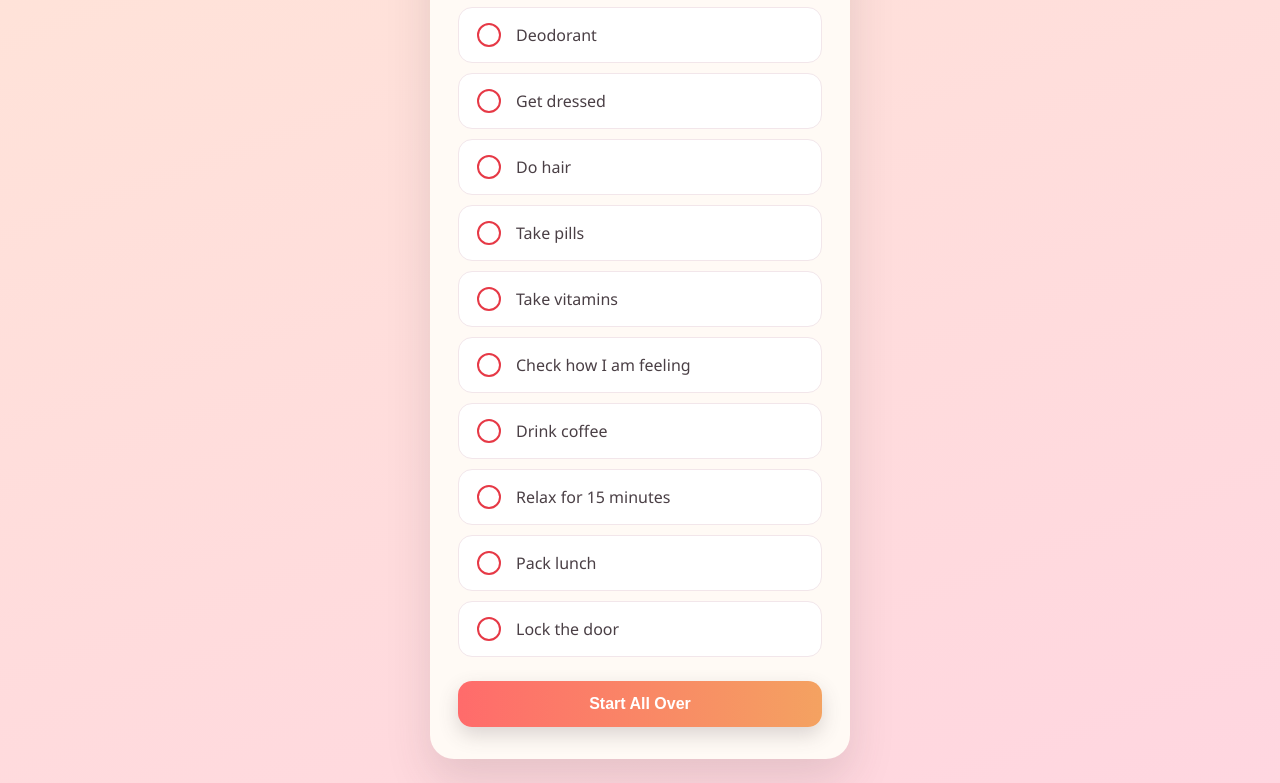
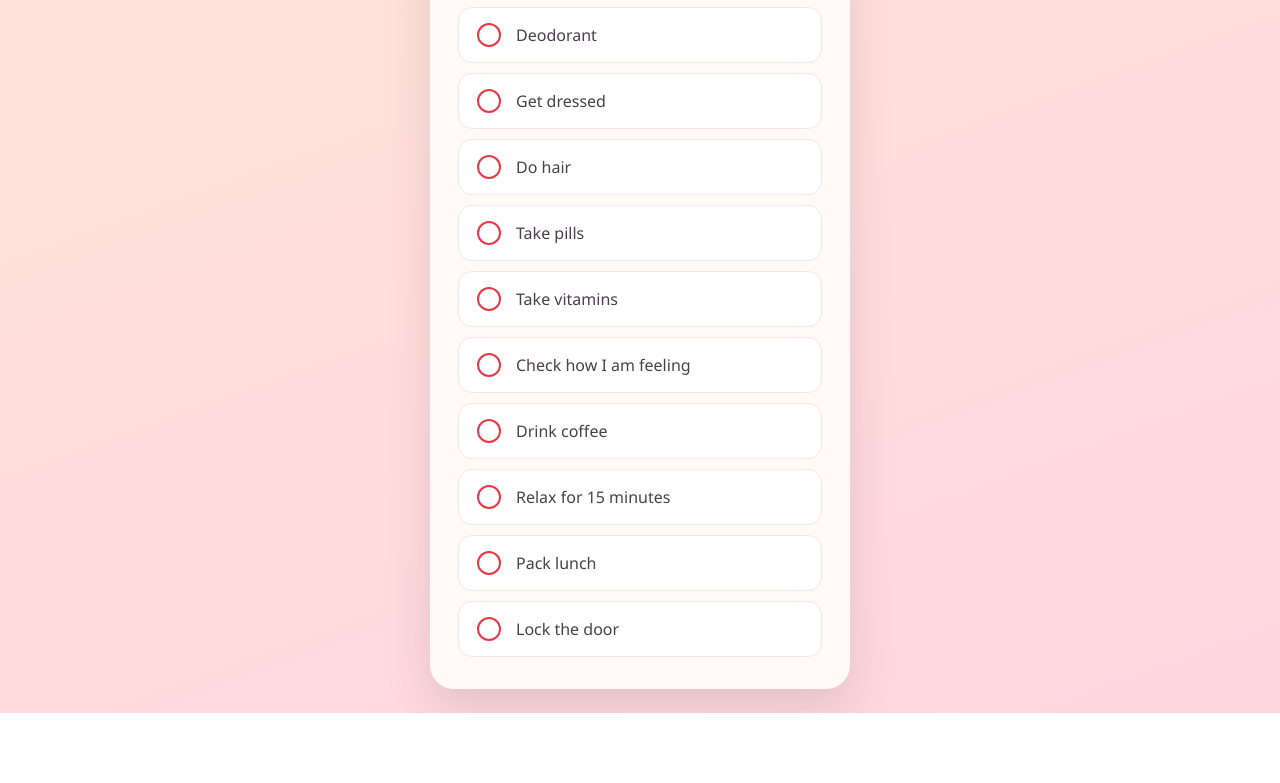
Before and after one commit to marcbecker1974/todo-app, a plain HTML site: page index.html in a window 1280 px wide. Shown: the part 521-1304 px from the top of the page. After the commit the page ends 1234 px from the top, so only its background shows below. Drawn offline with Linux system fonts and the light colour scheme.

Commit message:
Revert "Add refresh button"
This reverts commit 71b0f55efbffb1c5f22d0316aace66e1e81fad0f.

```diff
--- a/index.html
+++ b/index.html
@@ -31,8 +31,6 @@
       <p class="celebration__text">YEAH!</p>
       <p class="celebration__subtext">You did it. Go seize the day!</p>
     </section>
-
-    <button id="restartBtn" class="restart-btn" type="button">Start All Over</button>
   </main>
 
 <script src="script.js"></script>
--- a/script.js
+++ b/script.js
@@ -26,11 +26,6 @@ const checklistEl = document.getElementById("checklist");
 const progressFillEl = document.getElementById("progressFill");
 const progressLabelEl = document.getElementById("progressLabel");
 const celebrationEl = document.getElementById("celebration");
-const restartBtnEl = document.getElementById("restartBtn");
-
-restartBtnEl.addEventListener("click", () => {
-  location.reload();
-});
 
 let state = { checked: [] };
 
--- a/style.css
+++ b/style.css
@@ -200,31 +200,3 @@ body {
   0%, 100% { transform: translateY(0) scale(1); opacity: 0.8; }
   50% { transform: translateY(-10px) scale(1.15); opacity: 1; }
 }
-
-.restart-btn {
-  display: block;
-  width: 100%;
-  margin-top: 24px;
-  padding: 14px 20px;
-  border: none;
-  border-radius: 14px;
-  font-size: 1rem;
-  font-weight: 700;
-  color: white;
-  cursor: pointer;
-  background: linear-gradient(90deg, #ff6b6b, #f4a261, #2a9d8a, #4361ee);
-  background-size: 300% auto;
-  animation: rainbow 2.5s linear infinite;
-  transition: transform 0.15s ease, box-shadow 0.15s ease;
-  box-shadow: 0 8px 20px rgba(74, 63, 69, 0.2);
-}
-
-.restart-btn:hover {
-  transform: translateY(-2px);
-  box-shadow: 0 12px 26px rgba(74, 63, 69, 0.28);
-}
-
-.restart-btn:active {
-  transform: translateY(0);
-  box-shadow: 0 6px 14px rgba(74, 63, 69, 0.2);
-}
```
